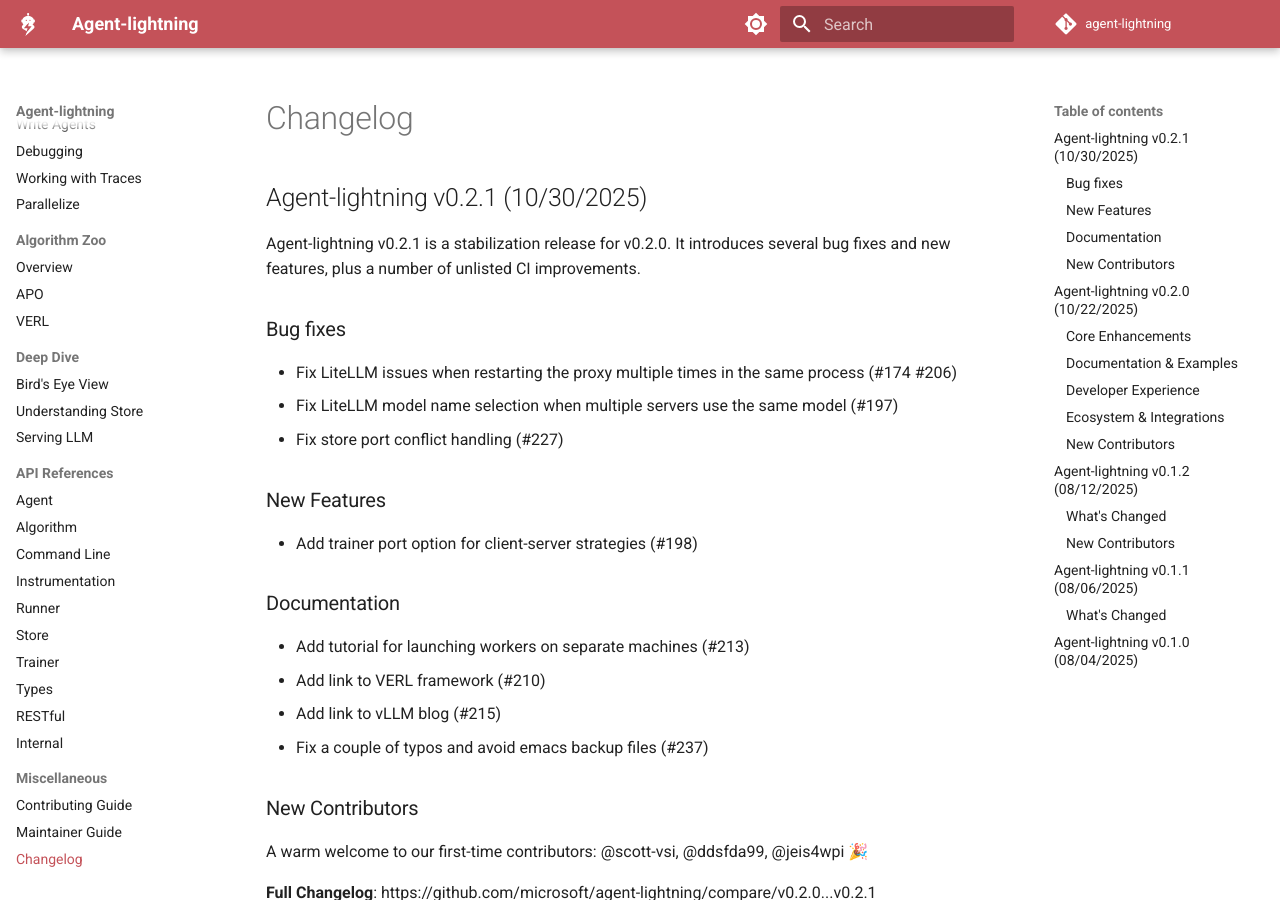
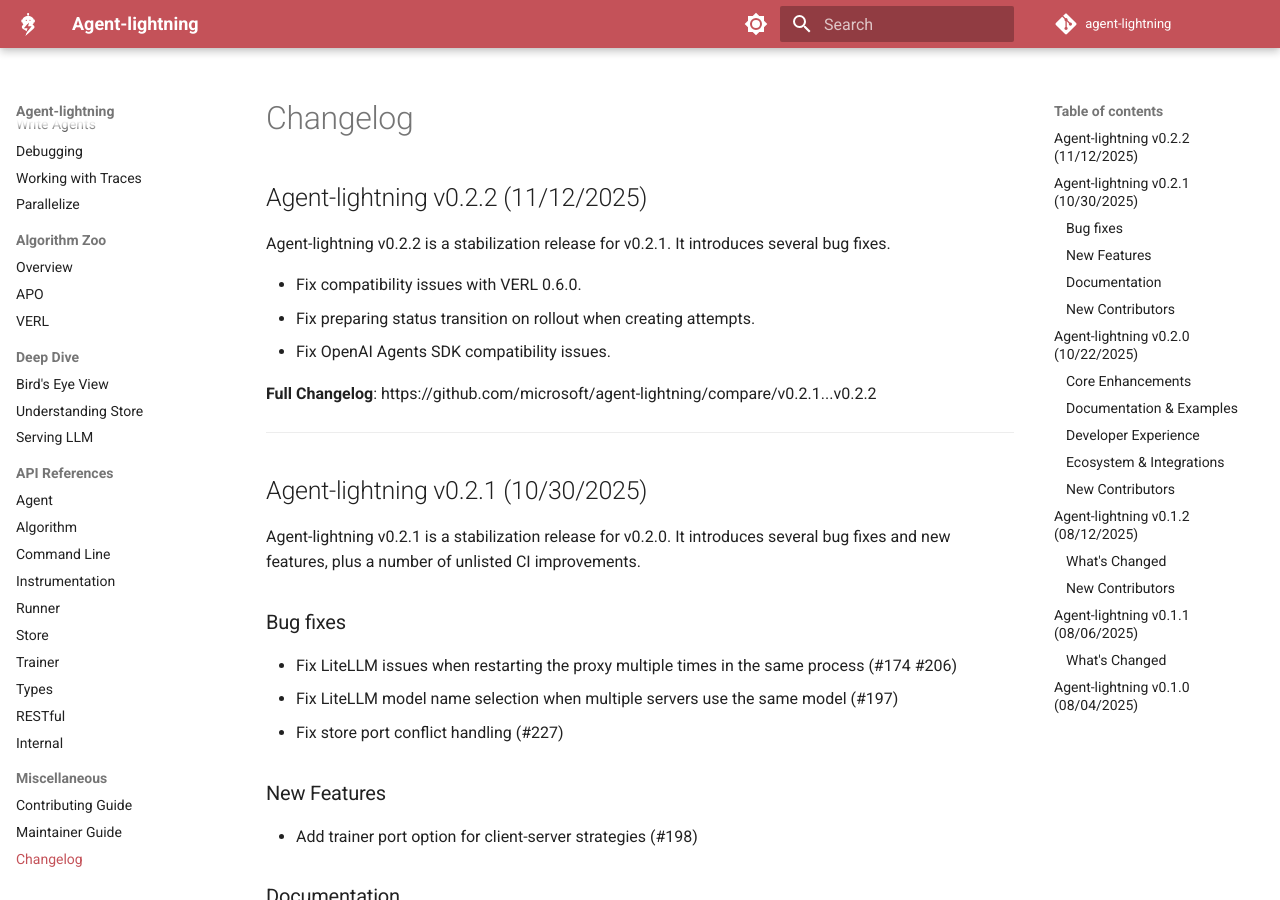
Before and after one commit to millord237/agent-lightning, an MkDocs documentation site: the page built from docs/changelog.md, in a window 1280 px wide and 900 px high. Built offline with MkDocs 1.6.1 and Material for MkDocs 9.7.7, drawn with Linux system fonts in a browser that asks for light colours; comment, search, counter and statistics services are not loaded; the version menu is left out.

Commit message:
v0.2.2 release

```diff
--- a/docs/changelog.md
+++ b/docs/changelog.md
@@ -1,4 +1,16 @@
 # Changelog
+
+## Agent-lightning v0.2.2 (11/12/2025)
+
+Agent-lightning v0.2.2 is a stabilization release for v0.2.1. It introduces several bug fixes.
+
+* Fix compatibility issues with VERL 0.6.0.
+* Fix preparing status transition on rollout when creating attempts.
+* Fix OpenAI Agents SDK compatibility issues.
+
+**Full Changelog**: https://github.com/microsoft/agent-lightning/compare/v0.2.1...v0.2.2
+
+---
 
 ## Agent-lightning v0.2.1 (10/30/2025)
 
```
